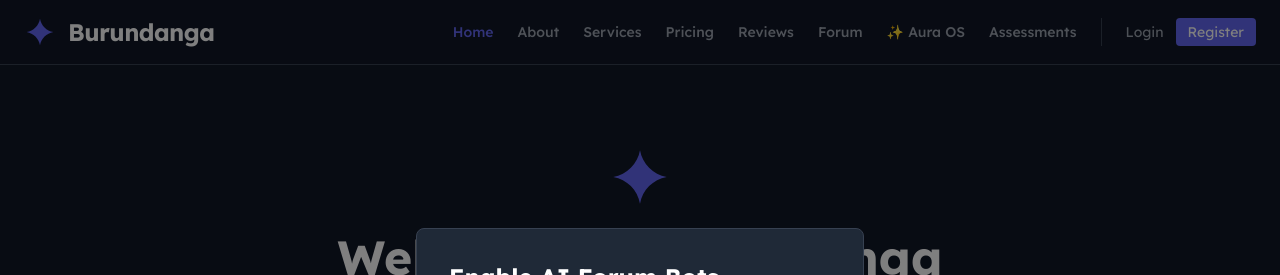
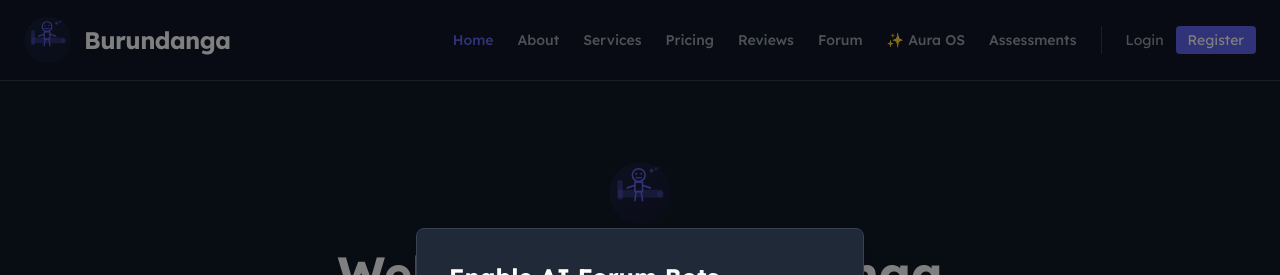
Before and after one commit to burunndng/schema, a React (Vite) app: page / in a window 1280 px wide. Shown: the top 275 px of the page. Built offline with nearby package versions, Linux system fonts and the light colour scheme; no server answers.

Commit message:
feat: Redesign logo and UI - professional yet hilarious person-on-couch concept

```diff
--- a/App.tsx
+++ b/App.tsx
@@ -15,6 +15,7 @@ import ReviewScreen from './components/ReviewScreen';
 import LoadingScreen from './components/LoadingScreen';
 import ResultsScreen from './components/ResultsScreen';
 import { PersistentChatbot } from './components/PersistentChatbot';
+import { BurundangaLogo } from './components/BurundangaLogo';
 import { Button } from './components/common/Button';
 import { Card } from './components/common/Card';
 import { AppState, TestResult, Answers, Test, YSCTestResult, YPITestResult, YPICategoryScores, YPICategory, Question, SMITestResult, SchemaMode, OITestResult, OICategory, TestType } from './types';
@@ -236,9 +237,7 @@ const App: React.FC = () => {
             <header className="bg-gray-900/80 backdrop-blur-sm sticky top-0 z-10 border-b border-[var(--border-color)]">
                 <div className="container mx-auto px-6 py-4 flex items-center justify-between">
                     <button onClick={handleReset} className="flex items-center gap-3 focus:outline-none hover:opacity-80 transition-opacity">
-                        <svg className="w-8 h-8 text-[var(--primary-500)]" fill="none" viewBox="0 0 48 48" xmlns="http://www.w3.org/2000/svg">
-                            <path d="M24 4C25.7818 14.2173 33.7827 22.2182 44 24C33.7827 25.7818 25.7818 33.7827 24 44C22.2182 33.7827 14.2173 25.7818 4 24C14.2173 22.2182 22.2182 14.2173 24 4Z" fill="currentColor"></path>
-                        </svg>
+                        <BurundangaLogo size="md" className="text-[var(--primary-500)]" />
                         <h1 className="text-2xl font-bold tracking-tight text-white">Burundanga</h1>
                     </button>
 
--- a/components/AboutPage.tsx
+++ b/components/AboutPage.tsx
@@ -3,7 +3,7 @@ import { Card } from './common/Card';
 import { Button } from './common/Button';
 
 interface AboutPageProps {
-  onNavigate: (page: 'home' | 'about' | 'services' | 'tests') => void;
+  onNavigate: (page: 'home' | 'about' | 'services' | 'tests' | 'pricing' | 'testimonials' | 'forum' | 'auraos') => void;
 }
 
 // Placeholder image component
--- /dev/null
+++ b/components/BurundangaLogo.tsx
@@ -0,0 +1,78 @@
+import React from 'react';
+
+interface BurundangaLogoProps {
+  size?: 'sm' | 'md' | 'lg';
+  className?: string;
+}
+
+export const BurundangaLogo: React.FC<BurundangaLogoProps> = ({ size = 'md', className = '' }) => {
+  const sizeMap = {
+    sm: 32,
+    md: 48,
+    lg: 64,
+  };
+
+  const dimensions = sizeMap[size];
+
+  return (
+    <svg
+      width={dimensions}
+      height={dimensions}
+      viewBox="0 0 100 100"
+      fill="none"
+      xmlns="http://www.w3.org/2000/svg"
+      className={className}
+    >
+      {/* Outer circle background */}
+      <circle cx="50" cy="50" r="48" fill="url(#logoGradient)" opacity="0.1" />
+
+      {/* Therapy Couch - oversized and slightly tilted */}
+      <g>
+        {/* Couch base */}
+        <rect x="15" y="45" width="70" height="12" rx="2" fill="currentColor" opacity="0.3" />
+        {/* Couch back/pillow */}
+        <rect x="15" y="30" width="8" height="30" rx="2" fill="currentColor" opacity="0.4" />
+        {/* Armrest */}
+        <circle cx="82" cy="52" r="5" fill="currentColor" opacity="0.3" />
+      </g>
+
+      {/* Person sitting on couch */}
+      <g>
+        {/* Head - geometric */}
+        <circle cx="48" cy="22" r="10" stroke="currentColor" strokeWidth="2.5" fill="none" />
+        {/* Left eye - looking up pensively */}
+        <circle cx="44" cy="20" r="1.5" fill="currentColor" />
+        {/* Right eye - looking up pensively */}
+        <circle cx="52" cy="20" r="1.5" fill="currentColor" />
+        {/* Mouth - slight concerned expression */}
+        <path d="M 44 26 Q 48 27 52 26" stroke="currentColor" strokeWidth="2" fill="none" strokeLinecap="round" />
+
+        {/* Body - sitting position */}
+        <rect x="42" y="33" width="12" height="15" rx="1" stroke="currentColor" strokeWidth="2.5" fill="none" />
+
+        {/* Arms */}
+        <line x1="42" y1="38" x2="30" y2="42" stroke="currentColor" strokeWidth="2.5" strokeLinecap="round" />
+        <line x1="54" y1="38" x2="66" y2="42" stroke="currentColor" strokeWidth="2.5" strokeLinecap="round" />
+
+        {/* Legs - dangling */}
+        <line x1="44" y1="48" x2="42" y2="62" stroke="currentColor" strokeWidth="2.5" strokeLinecap="round" />
+        <line x1="52" y1="48" x2="54" y2="62" stroke="currentColor" strokeWidth="2.5" strokeLinecap="round" />
+      </g>
+
+      {/* Thought bubbles - representing schemas/thoughts */}
+      <g>
+        <circle cx="68" cy="15" r="3" fill="currentColor" opacity="0.6" />
+        <circle cx="75" cy="12" r="2.5" fill="currentColor" opacity="0.4" />
+        <circle cx="80" cy="10" r="2" fill="currentColor" opacity="0.2" />
+      </g>
+
+      {/* Gradient definition */}
+      <defs>
+        <linearGradient id="logoGradient" x1="0%" y1="0%" x2="100%" y2="100%">
+          <stop offset="0%" style={{ stopColor: 'currentColor', stopOpacity: 1 }} />
+          <stop offset="100%" style={{ stopColor: 'currentColor', stopOpacity: 0.5 }} />
+        </linearGradient>
+      </defs>
+    </svg>
+  );
+};
--- a/components/HomePage.tsx
+++ b/components/HomePage.tsx
@@ -1,9 +1,10 @@
 import React from 'react';
 import { Button } from './common/Button';
 import { Card } from './common/Card';
+import { BurundangaLogo } from './BurundangaLogo';
 
 interface HomePageProps {
-  onNavigate: (page: 'home' | 'about' | 'services' | 'tests') => void;
+  onNavigate: (page: 'home' | 'about' | 'services' | 'tests' | 'forum' | 'auraos') => void;
 }
 
 const HomePage: React.FC<HomePageProps> = ({ onNavigate }) => {
@@ -12,9 +13,7 @@ const HomePage: React.FC<HomePageProps> = ({ onNavigate }) => {
       {/* Hero Section */}
       <section className="text-center py-12">
         <div className="flex justify-center mb-6">
-          <svg className="w-16 h-16 text-[var(--primary-500)]" fill="none" viewBox="0 0 48 48" xmlns="http://www.w3.org/2000/svg">
-            <path d="M24 4C25.7818 14.2173 33.7827 22.2182 44 24C33.7827 25.7818 25.7818 33.7827 24 44C22.2182 33.7827 14.2173 25.7818 4 24C14.2173 22.2182 22.2182 14.2173 24 4Z" fill="currentColor"></path>
-          </svg>
+          <BurundangaLogo size="lg" className="text-[var(--primary-500)]" />
         </div>
         <h2 className="text-4xl md:text-5xl font-bold mb-4 text-white">
           Welcome to Burundanga
--- a/components/PricingPage.tsx
+++ b/components/PricingPage.tsx
@@ -3,7 +3,7 @@ import { Card } from './common/Card';
 import { Button } from './common/Button';
 
 interface PricingPageProps {
-  onNavigate: (page: 'home' | 'about' | 'services' | 'tests' | 'pricing' | 'testimonials') => void;
+  onNavigate: (page: 'home' | 'about' | 'services' | 'tests' | 'pricing' | 'testimonials' | 'forum' | 'auraos') => void;
 }
 
 const PricingPage: React.FC<PricingPageProps> = ({ onNavigate }) => {
--- a/components/ServicesPage.tsx
+++ b/components/ServicesPage.tsx
@@ -3,7 +3,7 @@ import { Card } from './common/Card';
 import { Button } from './common/Button';
 
 interface ServicesPageProps {
-  onNavigate: (page: 'home' | 'about' | 'services' | 'tests') => void;
+  onNavigate: (page: 'home' | 'about' | 'services' | 'tests' | 'pricing' | 'testimonials' | 'forum' | 'auraos') => void;
 }
 
 const ServicesPage: React.FC<ServicesPageProps> = ({ onNavigate }) => {
--- a/components/TestimonialsPage.tsx
+++ b/components/TestimonialsPage.tsx
@@ -3,7 +3,7 @@ import { Card } from './common/Card';
 import { Button } from './common/Button';
 
 interface PricingPageProps {
-  onNavigate: (page: 'home' | 'about' | 'services' | 'tests' | 'pricing' | 'testimonials') => void;
+  onNavigate: (page: 'home' | 'about' | 'services' | 'tests' | 'pricing' | 'testimonials' | 'forum' | 'auraos') => void;
 }
 
 interface Testimonial {
```
